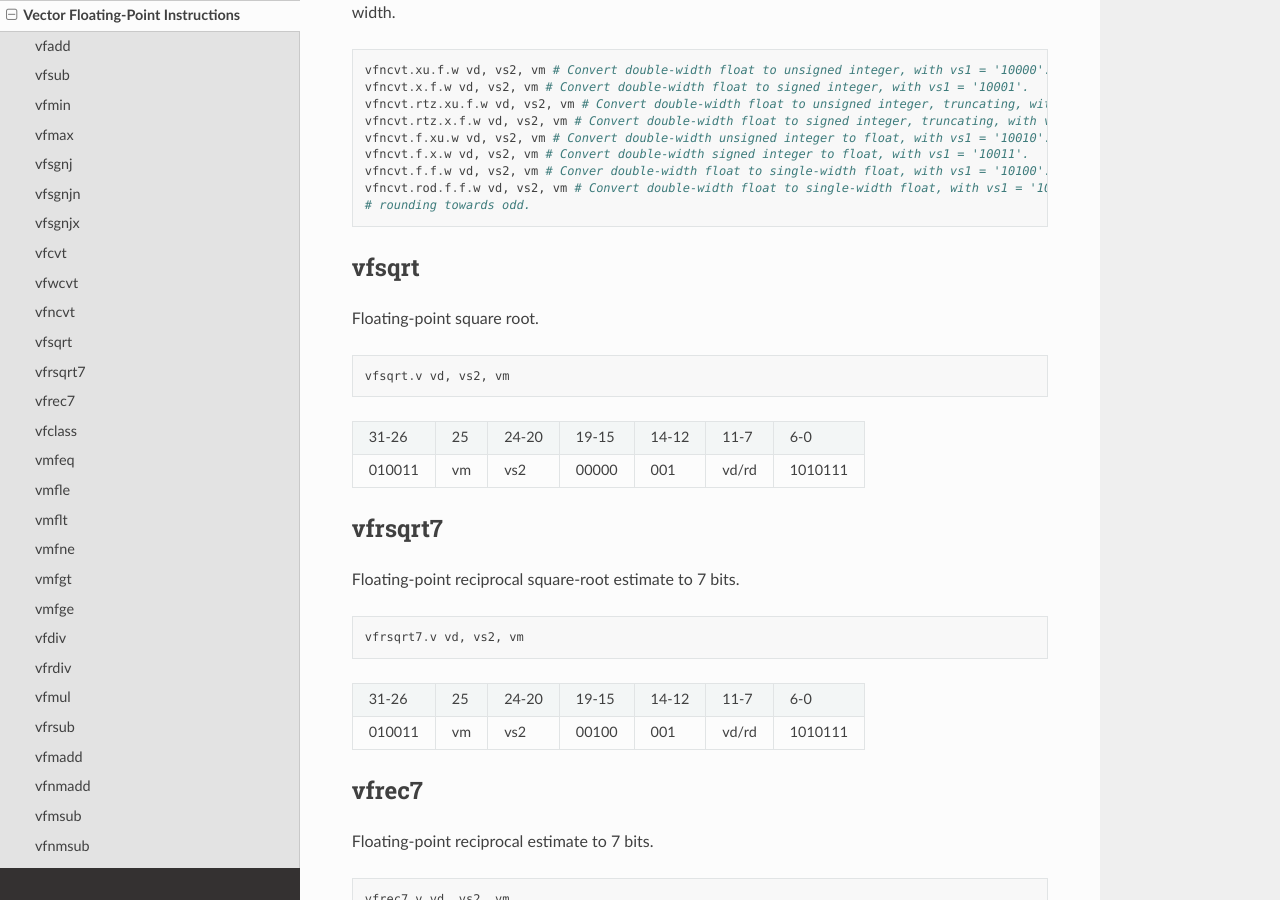
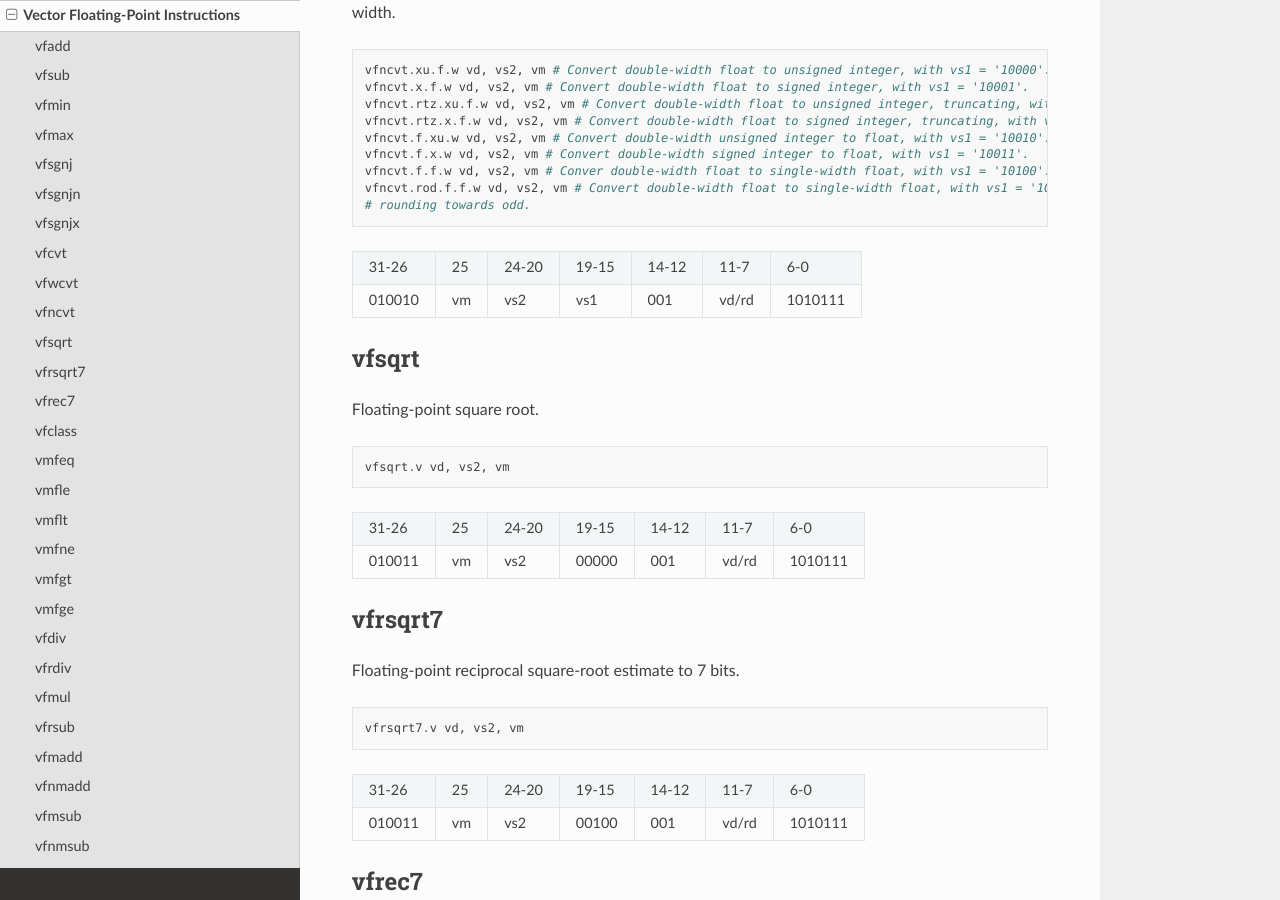
Before and after one commit to xlinsist/rvv-isadoc, a Sphinx documentation site: the page built from docs/source/arith_floating_point.rst, in a window 1280 px wide and 900 px high, scrolled down 3654 px. Built offline with Sphinx 7.4.7 and the Read the Docs theme 2.0.0, drawn with Linux system fonts in a browser that asks for light colours.

Commit message:
Fix typo of 'vfncvt'

```diff
--- a/docs/source/arith_floating_point.rst
+++ b/docs/source/arith_floating_point.rst
@@ -218,7 +218,7 @@ Conversion instructions to convert wider integer and floating-point datatypes to
     # rounding towards odd.
 
 +------+--+-----+--------+-----+-----+-------+
-|31-26 |25|24-20|19-15   |14-12|11-7 |6-0    |t
+|31-26 |25|24-20|19-15   |14-12|11-7 |6-0    |
 +------+--+-----+--------+-----+-----+-------+
 |010010|vm|vs2  |vs1     |001  |vd/rd|1010111|
 +------+--+-----+--------+-----+-----+-------+
```
